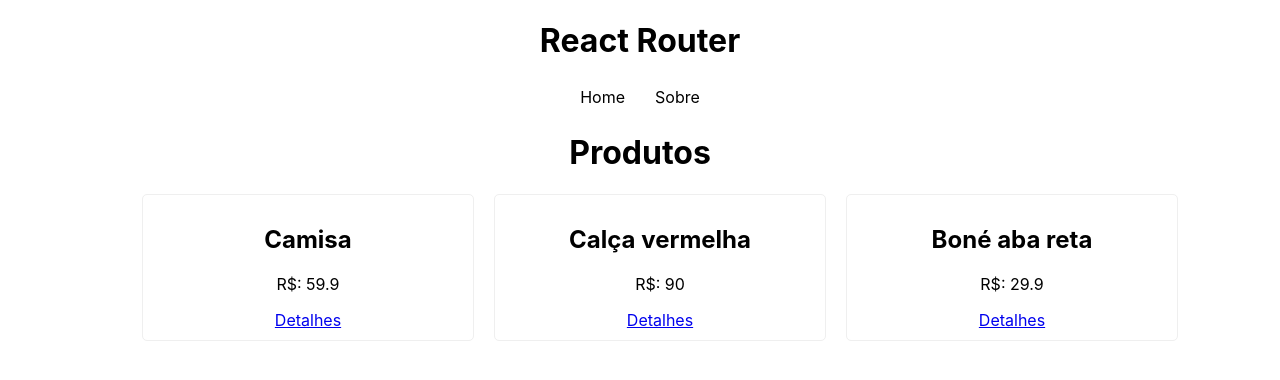
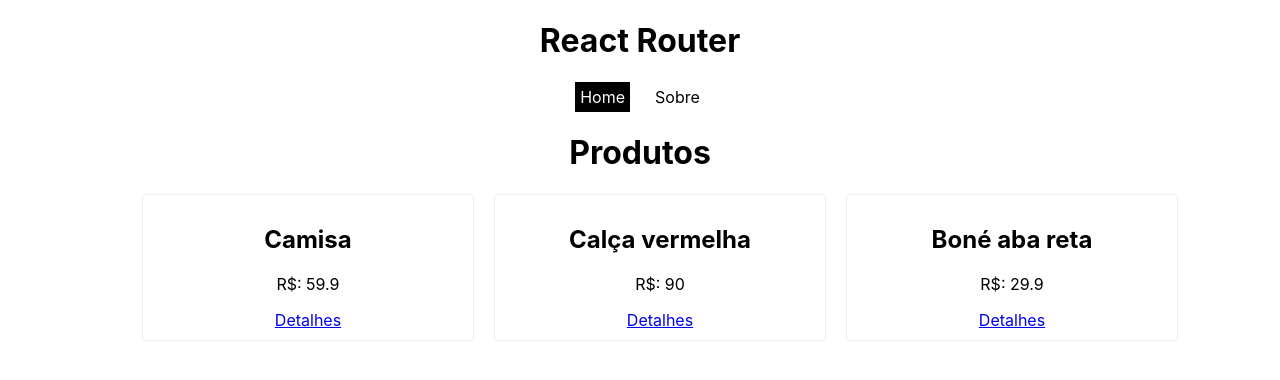
Before and after one commit to guiCarvalhoSP/estudos-react-router, a React (Create React App) app: page / in a window 1280 px wide. Shown: the top 380 px of the page. Built offline with nearby package versions, Linux system fonts and the light colour scheme; data requests are answered from the project's data file.

Commit message:
Navlinks

```diff
--- a/src/components/Navbar.js
+++ b/src/components/Navbar.js
@@ -1,12 +1,15 @@
 import './Navbar.css';
 
-import { Link } from 'react-router-dom';
+import { NavLink } from 'react-router-dom';
 
 const Navbar = () => {
   return (
     <nav>
-      <Link to="/">Home</Link>
-      <Link to="/about">Sobre</Link>
+      <NavLink to="/"
+        // className={({isActive}) => (isActive ? 'ativo' : 'nao-ativo')}
+        >Home
+      </NavLink>
+      <NavLink to="/about">Sobre</NavLink>
     </nav>
   )
 }
```
